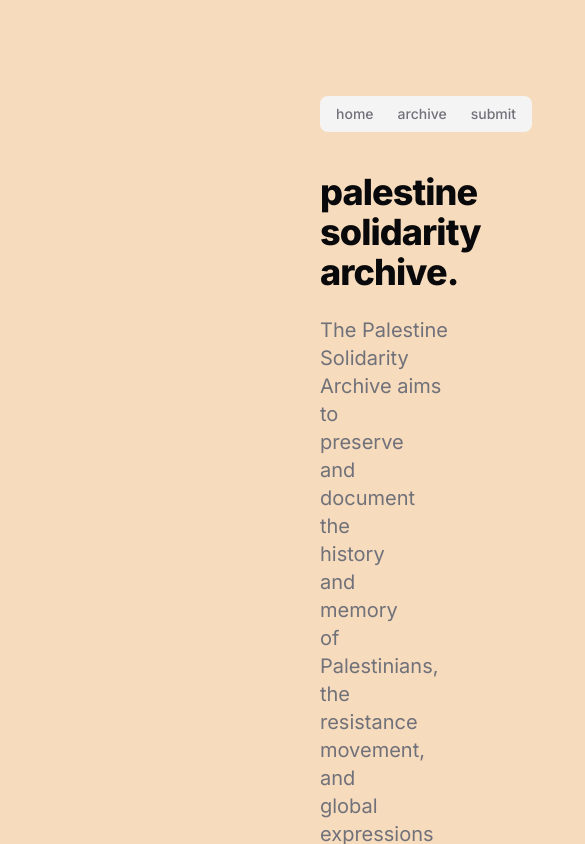
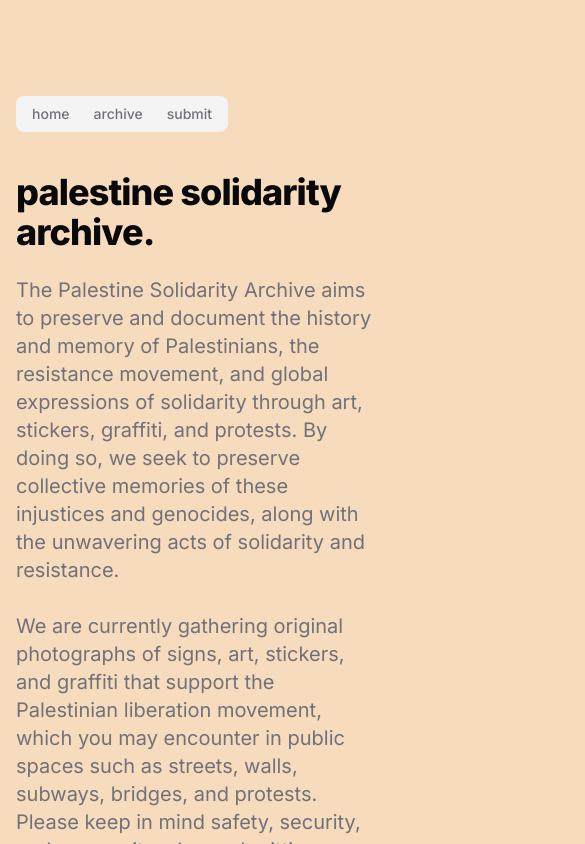
Before and after one commit to sohailk2/psa_solidarity_archive, a Next.js app: page / in a window 390 px wide. Shown: the top 844 px of the page, 585 px wide, since content can reach past the window. Built offline with nearby package versions, Linux system fonts and the light colour scheme.

Commit message:
responsive ui

```diff
--- a/src/app/archive/gallery.tsx
+++ b/src/app/archive/gallery.tsx
@@ -38,7 +38,7 @@ const DialogBox = (triggerImage: React.ReactElement, fullImageSrc: string) => {
         // Should make this transparent so it looks good and then don't need to worry about the sizing? also remove margins?
         <Dialog>
             <DialogTrigger asChild>{triggerImage}</DialogTrigger>
-            <DialogContent className="h-5/6 min-w-3.5 w-11/12">
+            <DialogContent className="h-5/6 min-w-3.5 w-11/12 sm:w-3/4 md:w-2/3 lg:w-1/2">
                 <div className="">
 
                     {/* weird, image just goes over this loader after i loads */}
@@ -114,7 +114,7 @@ export default function Gallery(props: Props) {
 
     return (
         <ScrollArea>
-            <div className="grid grid-cols-5 gap-4 p-4">
+            <div className="grid grid-cols-1 sm:grid-cols-2 md:grid-cols-3 lg:grid-cols-4 xl:grid-cols-5 gap-4 p-4">
                 {
                     props.works.map((work) => {
                         return (
--- a/src/app/components/navigation/navbar.tsx
+++ b/src/app/components/navigation/navbar.tsx
@@ -4,11 +4,11 @@ import Link from "next/link"
 
 export default function NavBar() {
     return (
-        <div className="flex pt-24 px-80">
+        <div className="flex pt-24 px-4 sm:px-10 md:px-20 lg:px-40 xl:px-80 justify-center">
             {/* <Button className="mx-1 light">Home</Button>
                 <Button className="mx-1">Archive</Button>
                 <Button className="mx-1">Submit</Button> */}
-            <Tabs defaultValue="account" className="w-[400px]">
+            <Tabs defaultValue="account" className="w-full max-w-[400px]">
                 <TabsList>
                     <TabsTrigger value="home"><Link href="/">home</Link></TabsTrigger>
                     <TabsTrigger value="archive"><Link href="/archive">archive</Link></TabsTrigger>
--- a/src/app/layout.tsx
+++ b/src/app/layout.tsx
@@ -27,7 +27,7 @@ export default function RootLayout({
     <html lang="en">
       <body className={inter.className}>
         <NavBar />
-        <main className="flex min-h-screen flex-col justify-between pt-10 px-80"> {/* could add items-center class to center everything? */}
+        <main className="flex min-h-screen flex-col justify-between pt-10 px-4 sm:px-10 md:px-20 lg:px-40 xl:px-80"> {/* could add items-center class to center everything? */}
           {children}
         </main>
       </body>
```
